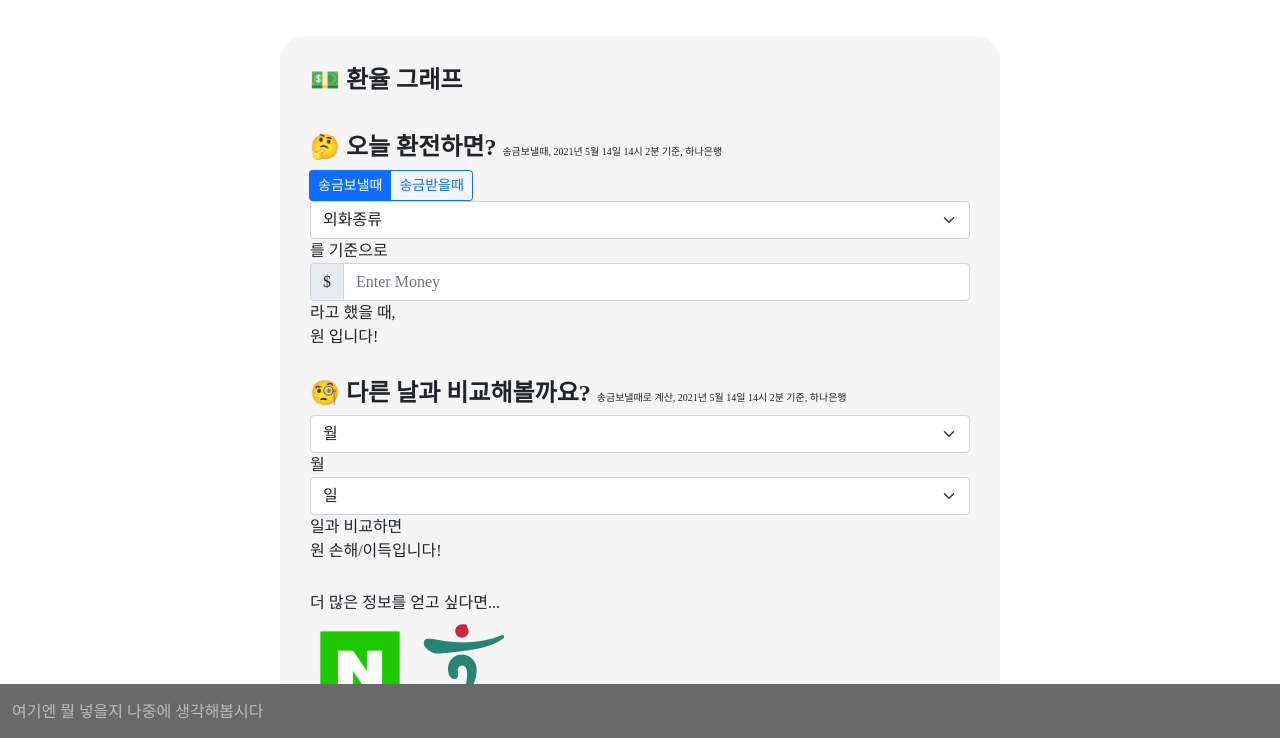
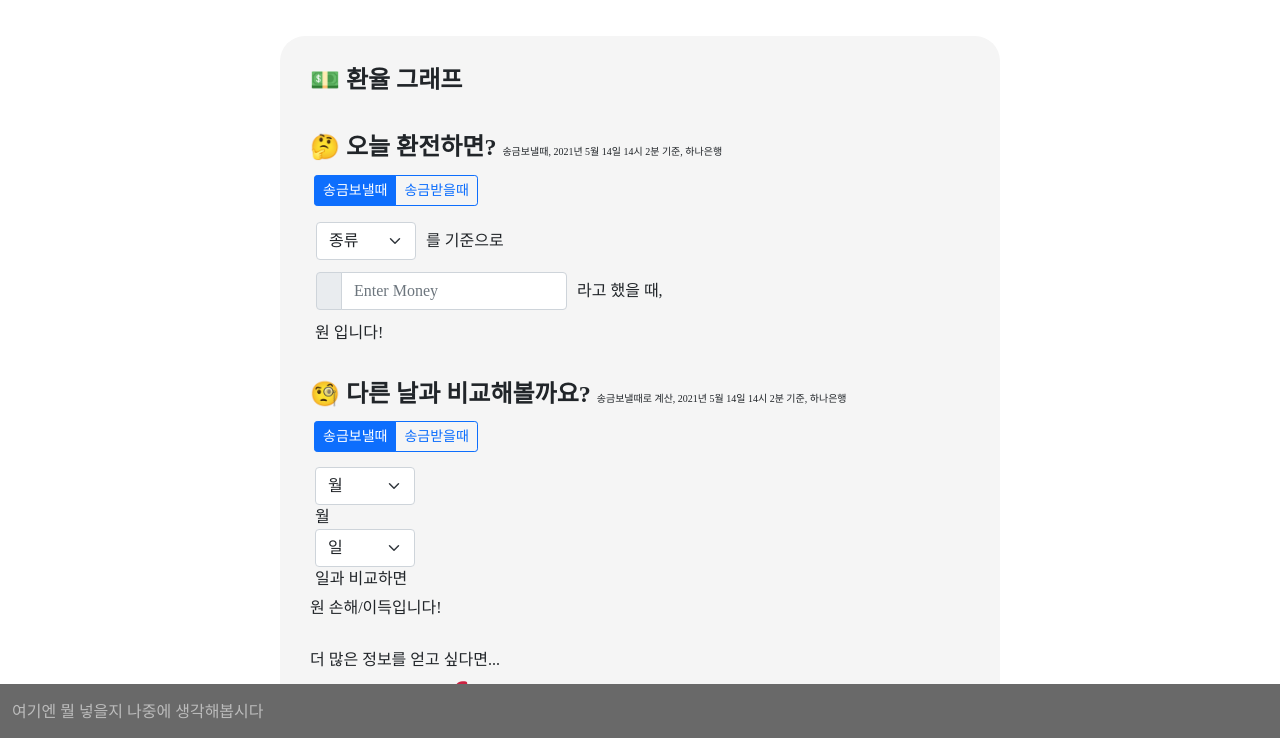
Before and after one commit to hyejinU/today-exchange, a website: page index.html in a window 1280 px wide. Shown: the part 60-798 px from the top of the page. Drawn offline with nearby package versions, Linux system fonts and the light colour scheme.

Commit message:
modify text

```diff
--- a/index.html
+++ b/index.html
@@ -42,7 +42,7 @@
                 <div id = "wrapper">
                     <h4><b>🤔 오늘 환전하면? </b><span id = "todayDetail" class="detail" > </span></h4>
 
-                    <div class="btn-group btn-group-sm" role="group" aria-label="Basic radio toggle button group">
+                    <div class="button btn-group btn-group-sm" role="group" aria-label="Basic radio toggle button group">
                         <input type="radio" class="btn-check" name="btnradio" id="btnradio1" autocomplete="off" checked>
                         <label class="btn btn-outline-primary" for="btnradio1">송금보낼때</label>
 
@@ -51,21 +51,42 @@
                       </div>
 
                     <div class = "select">
-                    <select id="moneyType" class="form-select">
-                        <option selected>외화종류</option>
-                        <option value="1">USD</option>
-                        <option value="2">JPY</option>
-                        <option value="3">CNY</option>
-                    </select>
-                    를 기준으로
-                    <div class="input-group flex-nowrap">
-                        <span id="addon-wrapping" class="input-group-text" >$</span>
-                        <input type="text" class="form-control" placeholder="Enter Money" aria-label="Username" aria-describedby="addon-wrapping">
-                      </div>
-                    라고 했을 때,
+                    <div class = "context">
+                    <table>
+                        <tr>
+                            <td>
+                            <select id="moneyType" class="form-select">
+                                <option selected>종류</option>
+                                <option value="1">USD</option>
+                                <option value="2">JPY</option>
+                                <option value="3">CNY</option>
+                            </select></td>
+
+                            <td>
+                            <span>&nbsp;&nbsp;를 기준으로</span>
+                            </td>
+                        </tr>
+                    </table>
                     </div>
 
-                    <div class="result">원 입니다!</div>
+                    <div class = "context">
+                    <table>
+                        <tr>
+                        <td><div class="input-group flex-nowrap">
+                            <span id="addon-wrapping" class="input-group-text" ></span>
+                            <input id="inputCal" type="text" onchange="printCal()" class="form-control" placeholder="Enter Money" aria-label="Username" aria-describedby="addon-wrapping">
+                        </div></td>
+                        <td>
+                            &nbsp;&nbsp;라고 했을 때,</td>
+                        </tr>
+                    </table>
+                    </div>
+
+                    <div id="resultCal" class="result"> </div><span>원 입니다!</span>
+
+                    </div>
+
+
                 </div>
 
             </div>
@@ -74,6 +95,15 @@
             <div id = "compare">
                 <div id = "wrapper">
                     <h4><b>🧐 다른 날과 비교해볼까요? </b><span id = "compareDetail" class="detail" > </span></h4>
+
+                    <div class="button btn-group btn-group-sm" role="group" aria-label="Basic radio toggle button group">
+                        <input type="radio" class="btn-check" name="btnradio2" id="btnradio3" autocomplete="off" checked>
+                        <label class="btn btn-outline-primary" for="btnradio3">송금보낼때</label>
+
+                        <input type="radio" class="btn-check" name="btnradio2" id="btnradio4" autocomplete="off">
+                        <label class="btn btn-outline-primary" for="btnradio4">송금받을때</label>
+
+                      </div>
 
                     <div class = "select">
                     <select id="Month" class="form-select" >
--- a/script.js
+++ b/script.js
@@ -14,6 +14,11 @@ function printDateTime() {
     today.innerText = todayStr;
     compare.innerText = compareStr;
 
+}
+
+function printCal(){
+    const input = document.getElementById("inputCal").value;
+    document.getElementById("resultCal").innerText = input;
 }
 
 //현재 날짜를 기준으로 날짜를 선택할 수 있게 한다. 20210101~현재날짜까지 가능하도록 설정함.
@@ -82,6 +87,7 @@ type.onchange = function(){
 
 
 
+
 window.addEventListener("load", () => {
     setMonthDay();
     printDateTime();
--- a/style.css
+++ b/style.css
@@ -30,3 +30,19 @@
 
 
 }
+
+.select{
+    padding: 5px;
+}
+
+.context{
+    padding-bottom: 10px;
+}
+.button{
+    padding-left : 5px;
+    padding-bottom: 10px;
+    padding-top: 5px;
+}
+.form-select{
+    width: 100px;
+}
```
